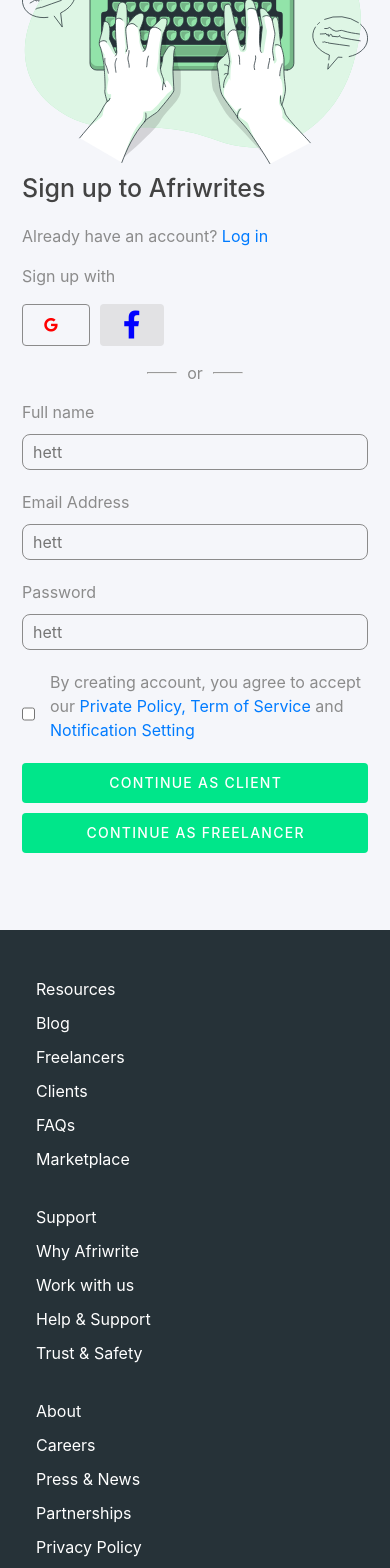
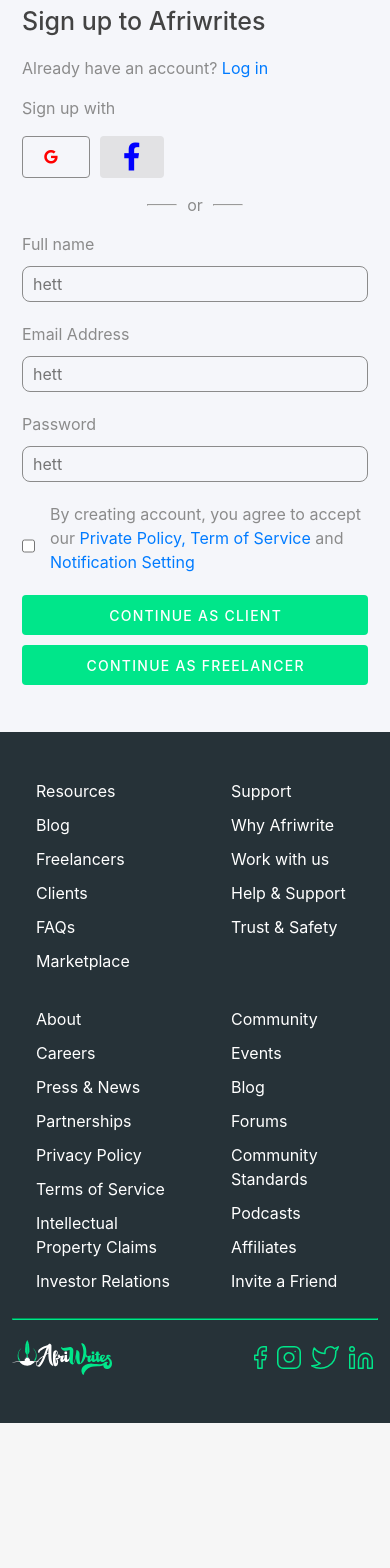
Before and after one commit to tofmat/Afriwrite, a Nuxt app: page /signup in a window 390 px wide. Shown: the part 300-1868 px from the top of the page. After the commit the page ends 1723 px from the top, so only its background shows below. Built offline with nearby package versions, Linux system fonts and the light colour scheme.

Commit message:
did all buttons

```diff
--- a/components/indexpage/africaWriters.vue
+++ b/components/indexpage/africaWriters.vue
@@ -13,10 +13,10 @@
                             </div>
                             <p>Lorem ipsum, dolor sit amet consectetur adipisicing elit. Accusamus tempore nemo sequi, recusandae unde molestiae adipisci dolores suscipit cupiditate consequatur debitis dicta nisi voluptas rem eveniet fuga? Nam, rem quia!</p>
                             <div class="centerFlex africaButton">
-                                <v-btn class="myBtn findBtn">
+                                <v-btn class="myBtn findBtn" to="#">
                                     Find Talent
                                 </v-btn>
-                                <v-btn class="workBtn">
+                                <v-btn class="workBtn" to="#">
                                     Find Work
                                 </v-btn>
                             </div>
--- a/components/indexpage/explore.vue
+++ b/components/indexpage/explore.vue
@@ -88,11 +88,14 @@
 } */
 @media(max-width: 600px){
   .exploreText h1 {
-    font-size: 40px;
+    font-size: 30px;
     line-height: 42px;
   }
   .exploreSection{
         padding: 40px 0px 30px;
     }
+    .fourCards img {
+        width: 70px;
+    }
 }
 </style>
--- a/layouts/dashboard.vue
+++ b/layouts/dashboard.vue
@@ -20,11 +20,12 @@
         </div>
       </v-item-group>
       <i class="far fa-bell fa-2x mx-8"></i>
-      <img src="../assets/images/Profil.png" alt="avatar" height="50px">
+      <a href="/profile"><img src="../assets/images/Profil.png" alt="avatar" height="50px"></a>
       <v-app-bar-nav-icon @click="drawer = true" class="noDesktop mobileDisplay"></v-app-bar-nav-icon>
     </v-app-bar>
 
     <v-navigation-drawer v-model="drawer" absolute temporary class="pad-10 noDesktop mobileDisplay">
+
        <img src="../assets/images/logo.png" class="logoImage mobileLogo"/>
       <v-list
         nav
--- a/layouts/default.vue
+++ b/layouts/default.vue
@@ -57,7 +57,7 @@
     <v-footer dark class="mainFooter">
         <v-container>
           <v-row>
-            <v-col cols="12" sm="3">
+            <v-col cols="6" sm="3">
               <div class="footerList">
                 <ul>
                   <li>Resources</li>
@@ -69,7 +69,7 @@
                 </ul>
               </div>
             </v-col>
-            <v-col cols="12" sm="3">
+            <v-col cols="6" sm="3">
               <div class="footerList">
                 <ul>
                   <li>Support</li>
@@ -80,7 +80,7 @@
                 </ul>
               </div>
             </v-col>
-            <v-col cols="12" sm="3">
+            <v-col cols="6" sm="3">
               <div class="footerList">
                 <ul>
                   <li>About</li>
@@ -94,7 +94,7 @@
                 </ul>
               </div>
             </v-col>
-            <v-col cols="12" sm="3">
+            <v-col cols="6" sm="3">
               <div class="footerList">
                 <ul>
                   <li>Community</li>
@@ -111,7 +111,7 @@
           </v-row>
           <hr>
           <div class="flex justifyBetween alignCenter">
-            <div>
+            <div class="footLogo">
               <img src="../assets/images/footerLogo.svg" alt="footerLogo">
             </div>
             <div class="footerSocials">
@@ -220,5 +220,8 @@
     .headNav{
       padding: 5px 10px;
     }
+    .footLogo img{
+      width: 100px;
+    }
 }
 </style>
--- a/pages/index.vue
+++ b/pages/index.vue
@@ -63,5 +63,8 @@
     padding-bottom: 20px;
     margin-top: 20px;
   }
+  .firstHead img {
+    height: 250px;
+  }
 }
 </style>
--- a/pages/job.vue
+++ b/pages/job.vue
@@ -46,7 +46,7 @@
                 </v-col>
               </div>
             </v-col>
-            <v-col cols="12" sm="12" lg="3" class="flex">
+            <v-col cols="12" sm="12" lg="3" class="flex alignOnMobile">
               <div class="jobFav">
                 <i class="fas fa-heart fa-2x ashColor"></i>
               </div>
@@ -126,7 +126,10 @@
 }
 @media(max-width: 1000px){
   .dashDefaultContent{
-      margin: 50px 15px 20px 15px;
+      margin: 30px 15px 20px 15px;
+  }
+  .alignOnMobile {
+    align-items: center;
   }
 }
 </style>
--- a/pages/jobApply.vue
+++ b/pages/jobApply.vue
@@ -33,10 +33,10 @@
             <p>Attach Files</p>
           </div>
           <div class="mt-10">
-            <v-btn class="findBtn fullWidth Drag and Drop File/Select">Drag and Drop File/Select</v-btn>
+            <v-btn class="findBtn fullWidth Drag and Drop File/Select" to="#">Drag and Drop File/Select</v-btn>
           </div>
           <div class="mt-10 centerflex ">
-            <v-btn class="findBtn">Apply Now</v-btn>
+            <v-btn class="findBtn" to="#">Apply Now</v-btn>
           </div>
 
         </div>
@@ -87,7 +87,7 @@
 }
 @media(max-width: 1000px){
   .dashDefaultContent{
-      margin: 50px 15px 20px 15px;
+      margin: 30px 15px 20px 15px;
   }
 }
 </style>
--- a/pages/jobfeed.vue
+++ b/pages/jobfeed.vue
@@ -70,7 +70,7 @@
           <div class="dashSlate">
             <div class="dashSearch">
               <p class="">Click "Apply Filter" to apply latest changes made by you</p>
-              <v-btn class="findBtn">Apply Filters</v-btn>
+              <v-btn class="findBtn" to="#">Apply Filters</v-btn>
             </div>
           </div>
         </v-col>
@@ -232,7 +232,7 @@
 }
 @media(max-width: 1000px){
   .dashDefaultContent{
-      margin: 50px 10px 20px 10px;
+      margin: 30px 10px 20px 10px;
   }
 }
 </style>
--- a/pages/profile.vue
+++ b/pages/profile.vue
@@ -87,10 +87,10 @@
                             <hr class="fullWidth">
                             <div class="mt-4">
                                 <div class="flex">
-                                    <v-btn class="workBtn mr-2">
+                                    <v-btn class="workBtn mr-2" to="#">
                                         Blog Post
                                     </v-btn>
-                                    <v-btn class="workBtn">
+                                    <v-btn class="workBtn" to="#">
                                         Blog Post
                                     </v-btn>
                                 </div>
@@ -101,7 +101,7 @@
               </v-col>
               <v-col cols="12" sm="12" lg="3" class="rightSideDash">
                   <div>
-                        <v-btn class="myBtn findBtn fullWidth">
+                        <v-btn class="myBtn findBtn fullWidth" to="#">
                             Edit Profile
                         </v-btn>
                         <p class="mainColor mt-4 textCenter">View my profile as others see it</p>
@@ -114,7 +114,7 @@
                   <hr class="fullWidth my-5">
                   <div>
                     <h3>Profile Link</h3>
-                    <v-btn class="workBtn fullWidth my-3">
+                    <v-btn class="workBtn fullWidth my-3" to="#">
                         https://www.upwork
                     </v-btn>
                     <p class="mainColor">Copy link</p>
@@ -191,7 +191,7 @@
 }
 @media(max-width: 1000px){
   .dashMainContent{
-      margin: 50px 15px 20px 15px;
+      margin: 30px 15px 20px 15px;
   }
 }
 </style>
--- a/pages/signup.vue
+++ b/pages/signup.vue
@@ -13,8 +13,8 @@
                     <p>Already have an account? <span class="blueColor">Log in</span></p>
                     <p class="onlyShowSmall">Sign up with</p>
                     <div class="otherSignUp">
-                      <v-btn class="gooBtn myBtn"> <i class="fab fa-google googleIcon"></i> <span class="noShowSmall">Sign up with Google</span> </v-btn>
-                      <v-btn class="faceBtn myBtn"><i class="fab fa-facebook-f fa-2x facebookIcon"></i></v-btn>
+                      <v-btn class="gooBtn myBtn" to="#"> <i class="fab fa-google googleIcon"></i> <span class="noShowSmall">Sign up with Google</span> </v-btn>
+                      <v-btn class="faceBtn myBtn" to="#"><i class="fab fa-facebook-f fa-2x facebookIcon"></i></v-btn>
                     </div>
                     <div class="flex centerflex orDiv">
                       <hr>
@@ -174,9 +174,14 @@
   .signupForm {
     width: 100%;
   }
-
+  .signupImage img{
+      width: 200px;
+    }
+    .signupField{
+      padding: 30px 0;
+    }
   }
-  @media(max-width: 400px){
+  @media(max-width: 500px){
     .signupImage{
       padding: 0 10px;
     }
```
